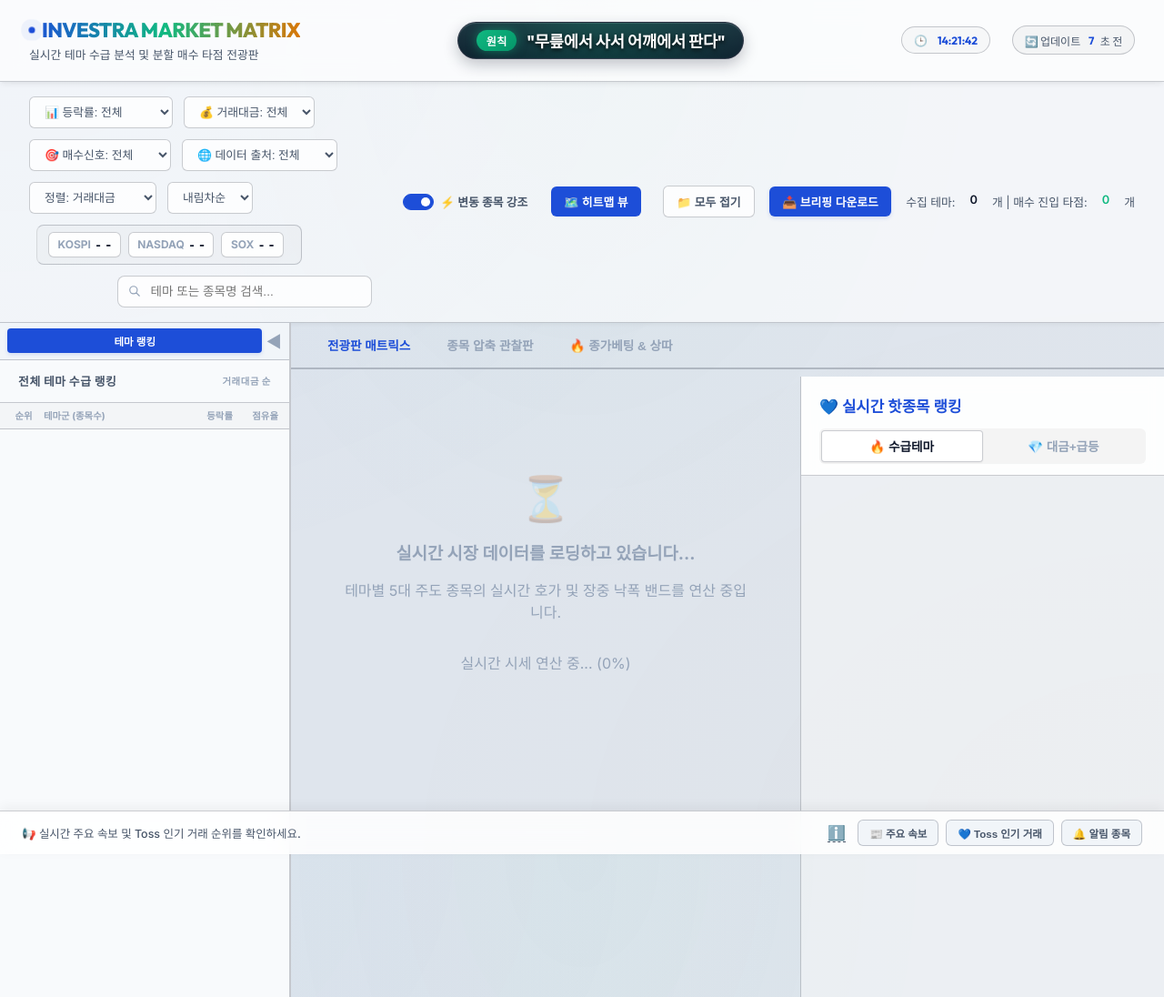
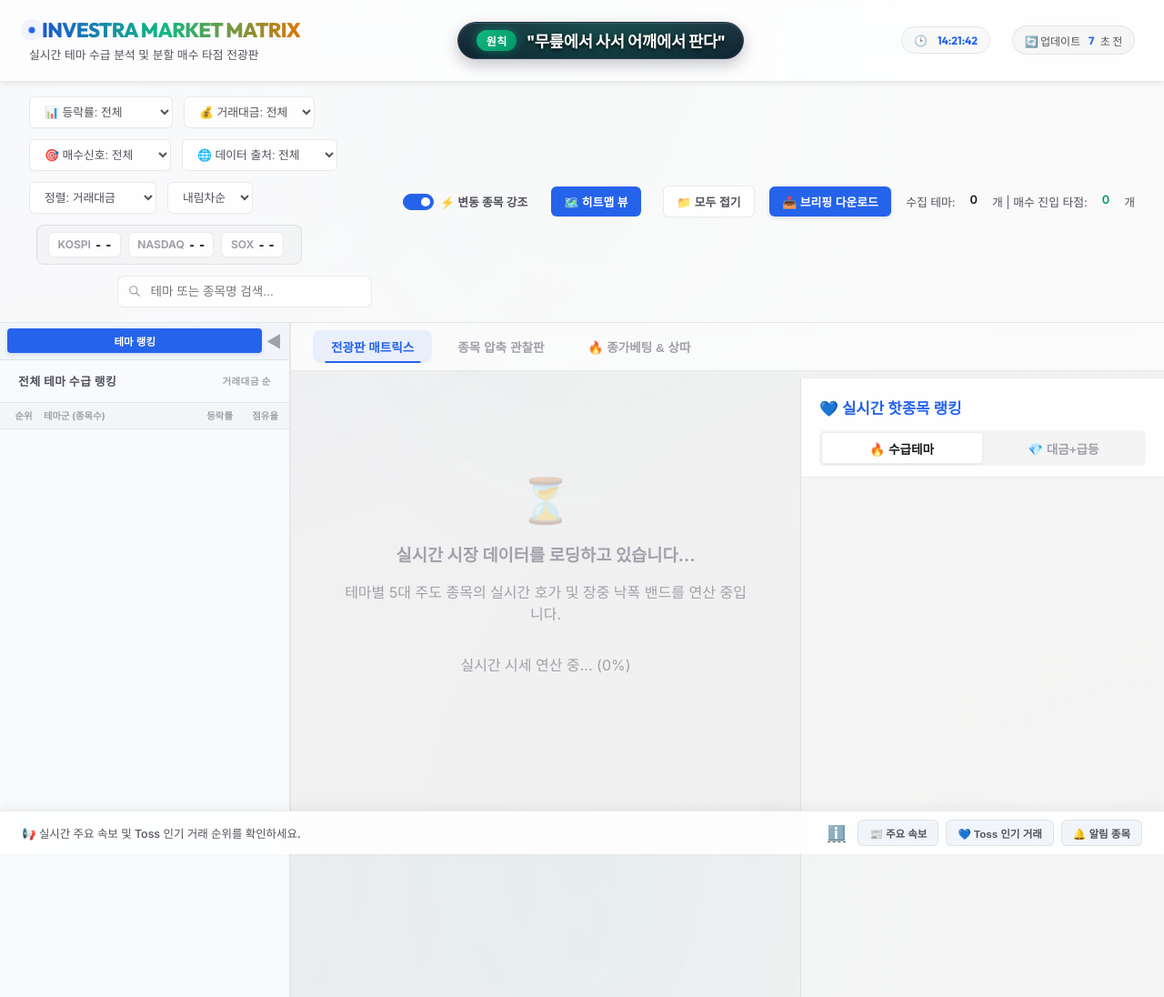
Before and after one commit to jak010/RetireFi, a FastAPI app: page / in a window 1280 px wide. Shown: the whole page at 91% size. Run offline with FastAPI, Linux system fonts and the light colour scheme; data that the repository does not hold is empty.

Commit message:
style: 클린 라이트 모드 기반 UI 폴리싱 및 마이크로 인터랙션 개선
- 전역 프리미엄 섀도우(Soft Shadow) 변수 적용으로 카드 입체감 고도화
- 투박한 기본 스크롤바를 얇은 커스텀 미니멀 스크롤바로 교체
- 메인 탭 내비게이션 하단 슬라이딩 밑줄 애니메이션 추가
- 종목 리스트 및 테마 카드 hover 시 부드러운 cubic-bezier 트랜지션 적용
- 불필요한 인라인 스타일 제거 및 style.css 내 클래스로 통합 정리

```diff
--- a/src/static/css/style.css
+++ b/src/static/css/style.css
@@ -1,25 +1,53 @@
-/* CSS variables for Premium Light Mode Design System */
+/* CSS variables for Premium Clean Light Mode Design System */
 :root {
-    --bg-dark: #e2e8f0; /* Darker Slate 200 background for extreme card contrast */
-    --bg-card: #ffffff; /* Fully solid white for index cards */
+    --bg-dark: #f4f4f5; /* Very soft light gray background */
+    --bg-card: #ffffff; /* Crisp white for cards */
     --bg-card-hover: #ffffff;
-    --border-color: rgba(15, 23, 42, 0.22); /* Sharp, highly visible slate border */
-
-    --text-primary: #0f172a; /* Slate 900 (Dark text) */
-    --text-secondary: #475569; /* Slate 600 */
-    --text-muted: #94a3b8; /* Slate 400 */
-
-    --accent-blue: #1d4ed8; /* Strong Royal Blue */
-    --accent-blue-glow: rgba(29, 78, 216, 0.08);
-    --accent-green: #10b981;
-    --accent-green-glow: rgba(16, 185, 129, 0.08);
-    --accent-orange: #d97706; /* Dark Orange */
-    --accent-orange-glow: rgba(217, 119, 6, 0.08);
-    --accent-red: #ef4444;
-    --accent-gold: #b45309; /* Deep Gold/Brown */
+    --border-color: rgba(0, 0, 0, 0.08); /* Very subtle, elegant border */
+
+    --text-primary: #18181b; /* Zinc 900 */
+    --text-secondary: #52525b; /* Zinc 600 */
+    --text-muted: #a1a1aa; /* Zinc 400 */
+
+    --accent-blue: #2563eb; /* Clean modern blue */
+    --accent-blue-glow: rgba(37, 99, 235, 0.08);
+    --accent-green: #059669; /* Emerald */
+    --accent-green-glow: rgba(5, 150, 105, 0.08);
+    --accent-orange: #ea580c;
+    --accent-orange-glow: rgba(234, 88, 12, 0.08);
+    --accent-red: #e11d48; /* Rose red */
+    --accent-gold: #b45309;
 
     --font-outfit: 'Outfit', 'Inter', sans-serif;
     --font-inter: 'Inter', sans-serif;
+
+    --shadow-sm: 0 1px 2px 0 rgba(0, 0, 0, 0.03);
+    --shadow-md: 0 4px 12px rgba(0, 0, 0, 0.03), 0 2px 4px rgba(0, 0, 0, 0.02);
+    --shadow-lg: 0 12px 32px rgba(0, 0, 0, 0.04), 0 4px 12px rgba(0, 0, 0, 0.02);
+    --shadow-card-hover: 0 16px 40px rgba(0, 0, 0, 0.08), 0 8px 16px rgba(0, 0, 0, 0.03);
+
+    --transition-smooth: all 0.4s cubic-bezier(0.16, 1, 0.3, 1); /* Apple-like snappiness */
+    --transition-fast: all 0.2s cubic-bezier(0.16, 1, 0.3, 1);
+}
+
+/* Elegant Custom Scrollbar */
+::-webkit-scrollbar {
+    width: 8px;
+    height: 8px;
+}
+::-webkit-scrollbar-track {
+    background: transparent;
+}
+::-webkit-scrollbar-thumb {
+    background: rgba(0, 0, 0, 0.15);
+    border-radius: 9999px;
+    border: 2px solid transparent;
+    background-clip: padding-box;
+}
+::-webkit-scrollbar-thumb:hover {
+    background: rgba(0, 0, 0, 0.25);
+    border: 2px solid transparent;
+    background-clip: padding-box;
 }
 
 * {
@@ -1845,3 +1873,59 @@ header {
     50% { border-color: rgba(239, 68, 68, 0.8); }
     100% { border-color: rgba(239, 68, 68, 0.3); }
 }
+
+/* Main Tabs Navigation */
+.main-tabs {
+    display: flex;
+    gap: 0.5rem;
+    border-bottom: 1px solid var(--border-color);
+    padding: 0.5rem 1.5rem;
+    margin-bottom: 0.5rem;
+    user-select: none;
+    background: rgba(255, 255, 255, 0.7);
+    backdrop-filter: blur(12px);
+    position: relative;
+    z-index: 10;
+}
+
+.main-tab {
+    background: transparent;
+    border: none;
+    font-size: 0.85rem;
+    font-weight: 700;
+    color: var(--text-muted);
+    cursor: pointer;
+    padding: 0.5rem 1.25rem;
+    border-radius: 8px;
+    transition: var(--transition-smooth);
+    position: relative;
+    overflow: hidden;
+}
+
+.main-tab:hover {
+    color: var(--text-primary);
+    background: rgba(0, 0, 0, 0.02);
+}
+
+.main-tab.active {
+    color: var(--accent-blue);
+    background: var(--accent-blue-glow);
+}
+
+.main-tab::after {
+    content: '';
+    position: absolute;
+    bottom: 0;
+    left: 50%;
+    transform: translateX(-50%);
+    width: 0;
+    height: 2px;
+    background-color: var(--accent-blue);
+    transition: var(--transition-smooth);
+    opacity: 0;
+}
+
+.main-tab.active::after {
+    width: 80%;
+    opacity: 1;
+}
--- a/src/templates/index.html
+++ b/src/templates/index.html
@@ -183,17 +183,10 @@
         <div class="main-content-area"
             style="flex: 1; display: flex; flex-direction: column; min-width: 0; min-height: 0; height: 100%; overflow: hidden;">
             <!-- Tabs Navigation -->
-            <div class="main-tabs"
-                style="display: flex; gap: 0.5rem; border-bottom: 2px solid var(--border-color); padding: 0.5rem 1.5rem; margin-bottom: 0.5rem; user-select: none;">
-                <button class="main-tab active" id="tab-grid-view" onclick="switchMainView('grid')"
-                    style="background: none; border: none; font-size: 0.85rem; font-weight: 700; color: var(--accent-blue); cursor: pointer; padding: 0.4rem 1rem; border-radius: 6px; transition: all 0.2s;">전광판
-                    매트릭스</button>
-                <button class="main-tab" id="tab-stock-view" onclick="switchMainView('stock')"
-                    style="background: none; border: none; font-size: 0.85rem; font-weight: 700; color: var(--text-muted); cursor: pointer; padding: 0.4rem 1rem; border-radius: 6px; transition: all 0.2s;">종목
-                    압축 관찰판</button>
-                <button class="main-tab" id="tab-sangtta-view" onclick="switchMainView('sangtta')"
-                    style="background: none; border: none; font-size: 0.85rem; font-weight: 700; color: var(--text-muted); cursor: pointer; padding: 0.4rem 1rem; border-radius: 6px; transition: all 0.2s;">🔥
-                    종가베팅 & 상따</button>
+            <div class="main-tabs">
+                <button class="main-tab active" id="tab-grid-view" onclick="switchMainView('grid')">전광판 매트릭스</button>
+                <button class="main-tab" id="tab-stock-view" onclick="switchMainView('stock')">종목 압축 관찰판</button>
+                <button class="main-tab" id="tab-sangtta-view" onclick="switchMainView('sangtta')">🔥 종가베팅 & 상따</button>
             </div>
 
             <!-- Tab Content 1: Grid View -->
```
Also changed, not shown: other parts of src/static/css/style.css (+11 -11 lines).
